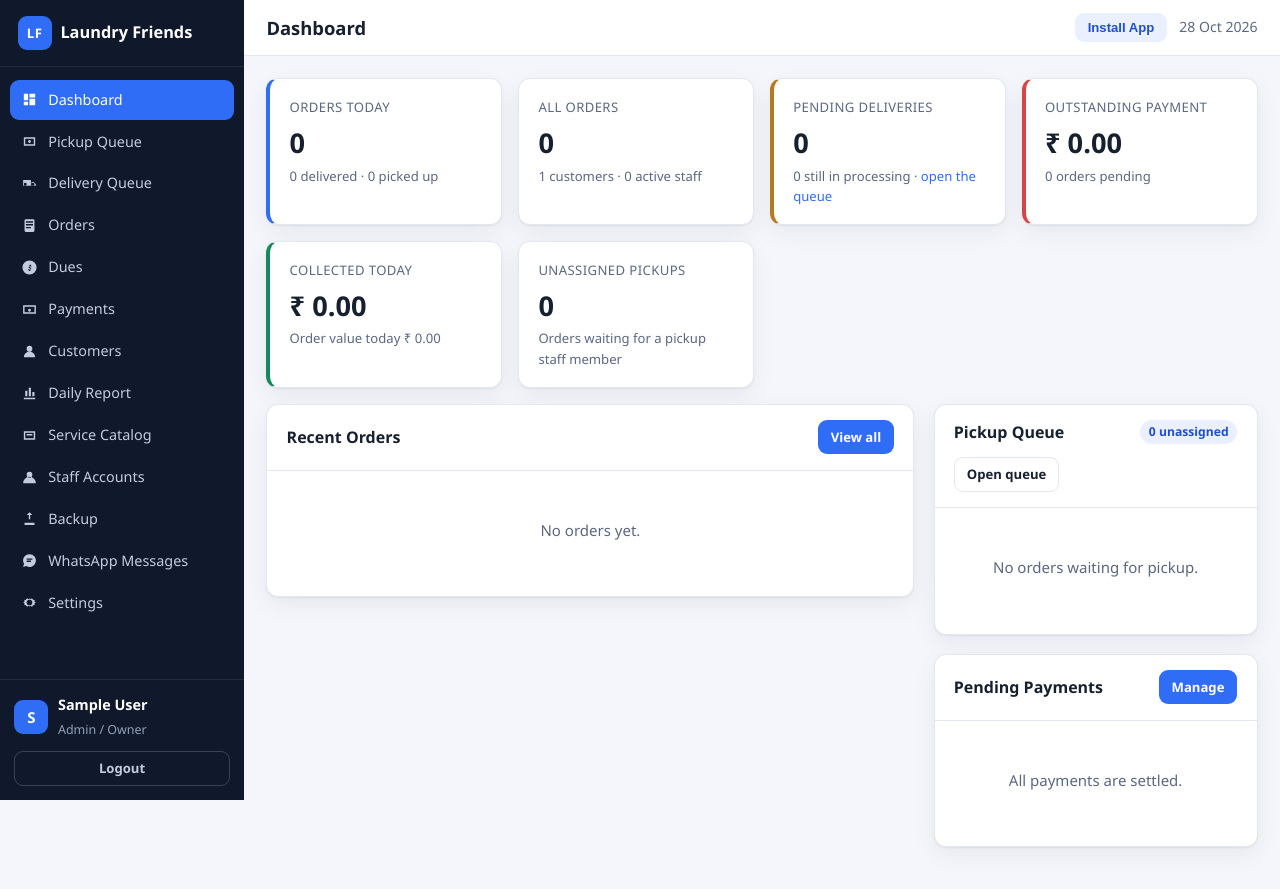
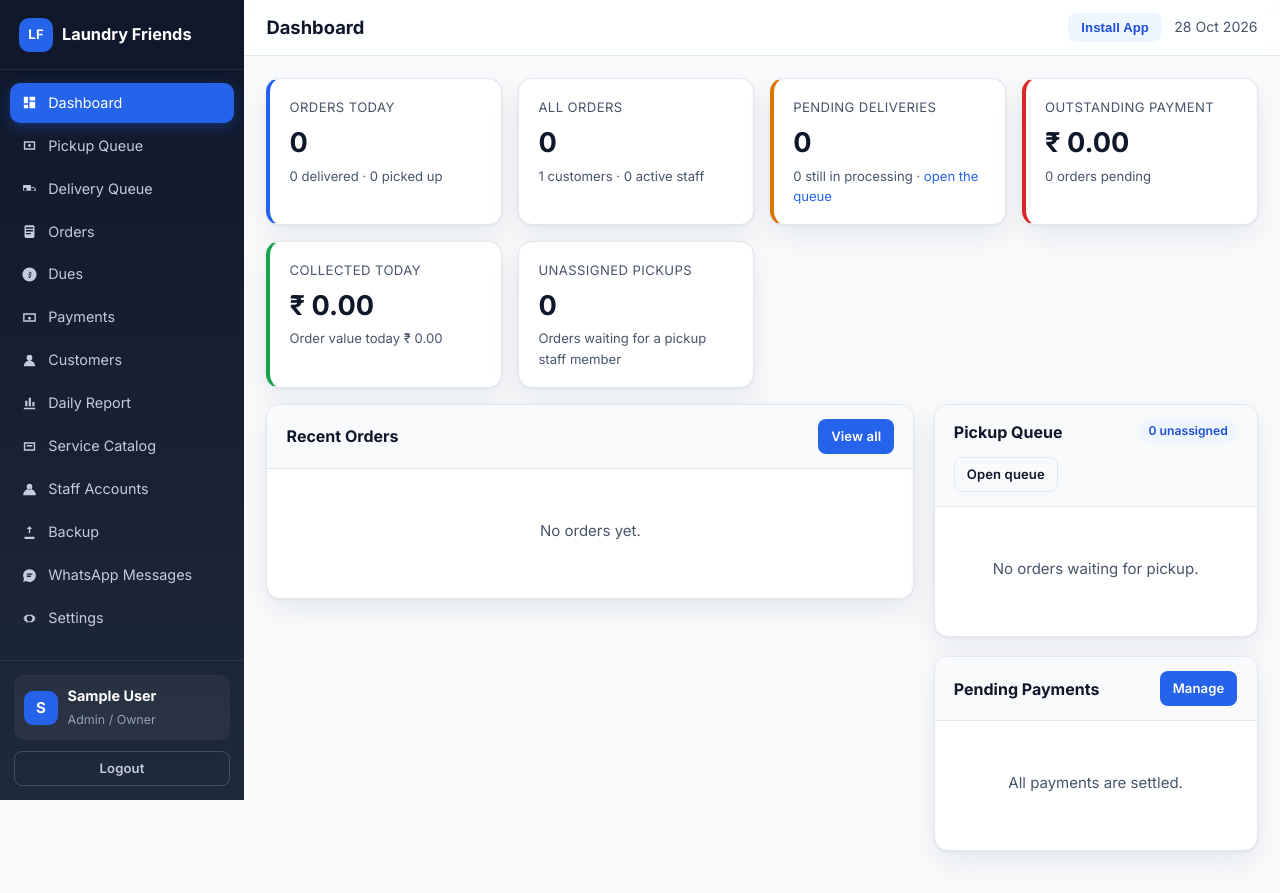
Before and after one commit to VirendraNagoriya/firendslaundryDemo, a PHP site: page /admin/index.php in a window 1280 px wide. Before the commit the page ends 868 px from the top, so only its background shows below. Run offline with PHP 8.4, Linux system fonts and the light colour scheme; the visitor is signed in with stand-in values (Sample User, id 1); data that the repository does not hold is empty; some libraries are stand-ins or nearby versions.

Commit message:
Refresh UI with professional styling

```diff
--- a/assets/css/app.css
+++ b/assets/css/app.css
@@ -896,3 +896,170 @@ body.sheet-open { overflow: hidden; }
 .next-steps strong { display: block; font-size: .92rem; }
 .next-steps span { color: var(--ink-soft); font-size: .84rem; }
 .draft-notice { display: flex; align-items: center; justify-content: space-between; gap: .6rem; flex-wrap: wrap; margin: .4rem 0 .6rem; padding: .55rem .75rem; border-radius: 10px; background: #eef4ff; border: 1px solid #cfe0ff; color: var(--brand-dark); font-size: .84rem; }
+
+
+/* ============================================================
+   Professional UI refresh
+   ============================================================ */
+:root {
+    --brand: #2563eb;
+    --brand-dark: #1d4ed8;
+    --brand-soft: #eff6ff;
+    --ink: #0f172a;
+    --ink-soft: #475569;
+    --line: #e2e8f0;
+    --bg: #f8fafc;
+    --card: #ffffff;
+    --green: #16a34a;
+    --green-soft: #dcfce7;
+    --amber: #d97706;
+    --amber-soft: #fef3c7;
+    --red: #dc2626;
+    --red-soft: #fee2e2;
+    --purple: #7c3aed;
+    --purple-soft: #ede9fe;
+    --radius: 14px;
+    --shadow: 0 1px 3px rgba(15, 23, 42, .06), 0 12px 32px rgba(15, 23, 42, .07);
+}
+
+body {
+    font-family: "Inter", "Segoe UI", Roboto, "Helvetica Neue", Arial, sans-serif;
+    background: var(--bg);
+    color: var(--ink);
+}
+
+.btn {
+    border-radius: 10px;
+    font-weight: 600;
+    letter-spacing: .1px;
+    transition: transform .12s ease, box-shadow .12s ease, background .12s ease;
+}
+.btn:hover { transform: translateY(-1px); }
+.btn:active { transform: translateY(0); }
+.btn-sm { border-radius: 8px; }
+.btn-lg { border-radius: 12px; }
+
+input, select, textarea {
+    border: 1px solid var(--line);
+    border-radius: 10px;
+    padding: .62rem .85rem;
+    font-size: .95rem;
+    background: #fff;
+    transition: border-color .15s ease, box-shadow .15s ease;
+}
+input:focus, select:focus, textarea:focus {
+    outline: none;
+    border-color: var(--brand);
+    box-shadow: 0 0 0 3px rgba(37, 99, 235, .15);
+}
+label { font-weight: 600; color: #334155; }
+
+.panel {
+    border-radius: var(--radius);
+    border: 1px solid var(--line);
+    box-shadow: var(--shadow);
+    overflow: hidden;
+}
+.panel-head {
+    background: #f8fafc;
+    padding: .9rem 1.2rem;
+}
+.panel-head h2, .panel-head h3 { font-weight: 700; }
+.panel-body { padding: 1.2rem; }
+
+table.data { border-collapse: separate; border-spacing: 0; }
+table.data thead th {
+    background: #f1f5f9;
+    color: #475569;
+    font-size: .76rem;
+    letter-spacing: .5px;
+    padding: .7rem .85rem;
+    position: sticky;
+    top: 0;
+    z-index: 2;
+}
+table.data tbody td { padding: .7rem .85rem; }
+table.data tbody tr:hover { background: #f8fafc; }
+table.data tbody tr:last-child td { border-bottom: 0; }
+
+.sidebar {
+    background: linear-gradient(180deg, #0f172a, #1e293b);
+}
+.sidebar-brand { padding: 1.1rem 1.2rem; }
+.brand-mark { border-radius: 10px; }
+.nav-link {
+    border-radius: 10px;
+    margin-bottom: 3px;
+    transition: background .12s ease, color .12s ease;
+}
+.nav-link:hover { background: rgba(255, 255, 255, .08); }
+.nav-link.active {
+    background: var(--brand);
+    box-shadow: 0 4px 14px rgba(37, 99, 235, .35);
+}
+.user-chip { background: rgba(255,255,255,.05); padding: .6rem; border-radius: 10px; }
+
+.app-topbar {
+    background: rgba(255, 255, 255, .85);
+    backdrop-filter: blur(10px);
+    border-bottom: 1px solid var(--line);
+}
+.page-title { font-weight: 700; color: var(--ink); }
+
+.card, .stat-card {
+    border-radius: var(--radius);
+    border: 1px solid var(--line);
+    box-shadow: var(--shadow);
+    transition: transform .15s ease, box-shadow .15s ease;
+}
+.card:hover, .stat-card:hover { transform: translateY(-2px); box-shadow: 0 4px 12px rgba(15,23,42,.08), 0 16px 40px rgba(15,23,42,.09); }
+
+.badge { border-radius: 999px; font-weight: 600; padding: .2rem .6rem; }
+
+.empty-state { padding: 2.5rem 1rem; color: var(--ink-soft); }
+.empty-state strong { color: var(--ink); font-size: 1.05rem; }
+
+.chip-group { gap: .45rem; }
+.chip-choice span {
+    border-radius: 999px;
+    padding: .45rem .95rem;
+    font-size: .86rem;
+    transition: all .12s ease;
+}
+.chip-choice input:checked + span {
+    background: var(--brand);
+    color: #fff;
+    border-color: var(--brand);
+    box-shadow: 0 2px 8px rgba(37, 99, 235, .25);
+}
+
+.item-card {
+    border-radius: 12px;
+    border: 1px solid var(--line);
+    box-shadow: 0 1px 2px rgba(15,23,42,.04);
+}
+.item-card:hover { box-shadow: var(--shadow); }
+
+.notification {
+    position: fixed; bottom: 1.2rem; right: 1.2rem; left: auto;
+    background: var(--ink); color: #fff; padding: .75rem 1.1rem;
+    border-radius: 10px; box-shadow: var(--shadow);
+    transform: translateY(120%); transition: transform .2s ease;
+    z-index: 60;
+}
+.notification.show { transform: translateY(0); }
+
+@media (max-width: 768px) {
+    .btn { width: auto; }
+    .form-grid { gap: .8rem; }
+    .panel-body { padding: 1rem; }
+    .app-content { padding: 1rem; }
+    .sidebar { box-shadow: 4px 0 24px rgba(0,0,0,.25); }
+}
+@media (max-width: 640px) {
+    .hero h1 { font-size: 2rem; }
+    .hero-grid { grid-template-columns: 1fr; }
+    .steps, .grid-3, .grid-4 { grid-template-columns: 1fr; }
+}
+
+:focus-visible { outline: 2px solid var(--brand); outline-offset: 2px; }
--- a/config/config.php
+++ b/config/config.php
@@ -34,7 +34,7 @@ if (!defined('APP_CONTACT_EMAIL')) {
     define('APP_CONTACT_EMAIL', 'support@laundryfriends.test');
 }
 if (!defined('APP_ASSET_VERSION')) {
-    define('APP_ASSET_VERSION', '2026-10-29e');
+    define('APP_ASSET_VERSION', '2026-10-29f');
 }
 
 date_default_timezone_set(APP_TIMEZONE);
--- a/includes/layout.php
+++ b/includes/layout.php
@@ -77,6 +77,8 @@ function layout_start(string $title, string $layout = 'app'): void
 <link rel="icon" type="image/png" sizes="32x32" href="<?= e(asset('assets/icons/favicon-32.png')) ?>">
 <link rel="apple-touch-icon" href="<?= e(asset('assets/icons/apple-touch-icon.png')) ?>">
 <link rel="preconnect" href="https://fonts.googleapis.com">
+<link rel="preconnect" href="https://fonts.gstatic.com" crossorigin>
+<link href="https://fonts.googleapis.com/css2?family=Inter:wght@400;500;600;700&display=swap" rel="stylesheet">
 <link rel="stylesheet" href="<?= e(asset('assets/css/app.css')) ?>">
 </head>
 <body class="layout-<?= e($layout) ?>">
```
